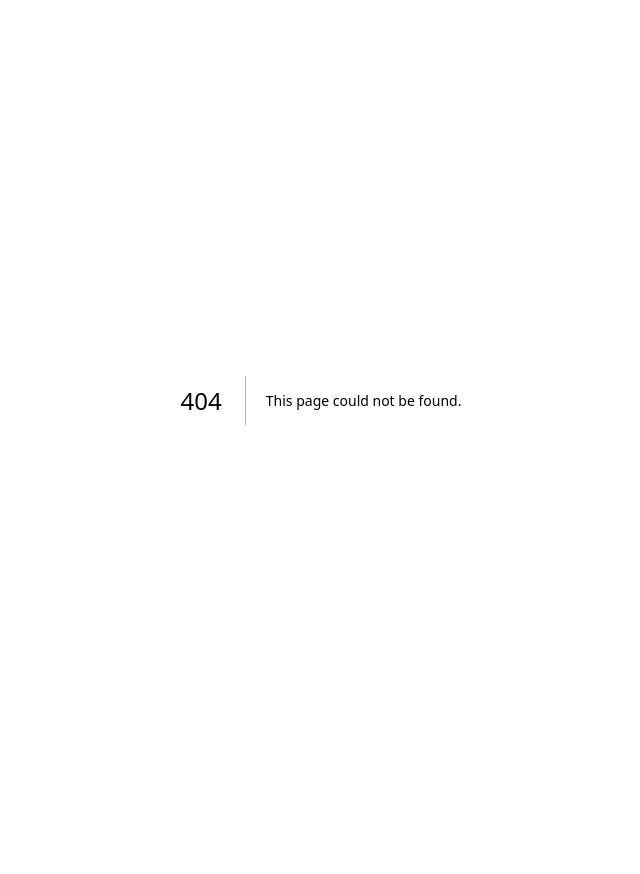
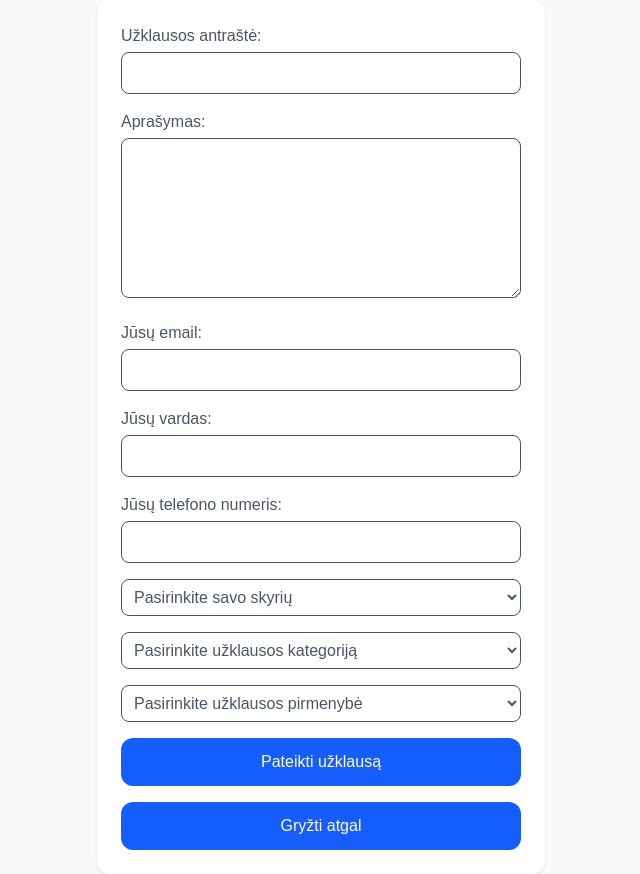
Before and after one commit to TammiDomantas/rating-page-app, a Next.js app: page /create-ticket in a window 1280 px wide. Before the commit this address had no page. Shown: the whole page, without its empty margins (319-959 px from the left). Before the commit the page ends 800 px from the top, so only its background shows below. Built offline with nearby package versions, Linux system fonts and the light colour scheme.

Commit message:
Add ticket creation UI

```diff
--- /dev/null
+++ b/app/create-ticket/page.tsx
@@ -0,0 +1,175 @@
+"use client";
+import Link from "next/link";
+export default function CreateTicketPage() {
+  return (
+    <main className="min-h-screen bg-gray-50 flex items-center justify-center px-4">
+        <form className="bg-white p-6 rounded-xl shadow w-full max-w-md space-y-4">
+
+        <div>
+          <label htmlFor="title" className="block mb-1 font-medium text-gray-600">
+            Užklausos antraštė:
+          </label>
+
+          <input
+            type="text"
+            id="title"
+            name="title"
+            className="w-full border rounded-lg p-2 text-gray-600"
+          />
+        </div>
+
+        <div>
+          <label htmlFor="description" className="block mb-1 font-medium text-gray-600">
+            Aprašymas:
+          </label>
+
+          <textarea
+            id="description"
+            name="description"
+            className="w-full border rounded-lg p-2 h-40 text-gray-600"
+          />
+        </div>
+
+        <div>
+          <label htmlFor="email" className="block mb-1 font-medium text-gray-600">
+            Jūsų email:
+          </label>
+
+          <input
+            type="text"
+            id="email"
+            name="email"
+            className="w-full border rounded-lg p-2 text-gray-600"
+          />
+        </div>
+
+        <div>
+          <label htmlFor="name" className="block mb-1 font-medium text-gray-600">
+            Jūsų vardas:
+          </label>
+
+          <input
+            type="text"
+            id="name"
+            name="name"
+            className="w-full border rounded-lg p-2 text-gray-600"
+          />
+        </div>
+
+        <div>
+
+        <label htmlFor="phone" className="block mb-1 font-medium text-gray-600">
+        Jūsų telefono numeris:
+        </label>
+
+        <input
+            id="phone"
+            name="phone"
+            type="tel"
+            onInput={(e) =>
+            (e.currentTarget.value = e.currentTarget.value.replace(/\D/g, ""))
+            }
+            className="w-full border rounded-lg p-2 text-gray-600"
+        />
+        </div>
+
+        <div>
+
+        <select className="w-full border rounded-lg p-2 bg-white focus:outline-none focus:ring-2 focus:ring-blue-500 text-gray-600">
+            <option value="">Pasirinkite savo skyrių</option>
+            {/*
+            <option value=""></option>
+            */}
+            <option value="Administracija (MVK)">Administracija (MVK)</option>
+            <option value="Administracija (OK)">Administracija (OK)</option>
+            <option value="Administracija (PSI)">Administracija (PSI)</option>
+            <option value="Administracija (SL)">Administracija (SL)</option>
+            <option value="Administracija (TUB)">Administracija (TUV)</option>
+            <option value="Akių ligų skyrius (SL)">Akių ligų skyrius (SL)</option>
+            <option value="Akušerijos skyrius (MVK)">Akušerijos skyrius (MVK)</option>
+            <option value="Ambulatorinės chirurgijos skyrius (SL)">Ambulatorinės chirurgijos skyrius (SL)</option>
+            <option value="Anesteziologijos - operacijų skyrius (SL)">Anesteziologijos - operacijų skyrius (SL)</option>
+            <option value="Apskaitos ir biudžeto skyrius (SL)">Apskaitos ir biudžeto skyrius (SL)</option>
+            <option value="Ausų, nosies, gerklės ligų skyrius (SL)">Ausų, nosies, gerklės ligų skyrius (SL)</option>
+            <option value="Onkologijos skyrius (OK)">Onkologijos skyrius (OK)</option>
+            <option value="Chirurgijos reanimacijos ir intensyviosios terapijos skyrius (SL)">Chirurgijos reanimacijos ir intensyviosios terapijos skyrius (SL)</option>
+            <option value="Energetikos skyrius (SL)">Energetikos skyrius (SL)</option>
+            <option value="Ginekologijos skyrius (MVK)">Ginekologijos skyrius (MVK)</option>
+            <option value="I chirurgijos skyrius (SL)">I chirurgijos skyrius (SL)</option>
+            <option value="Pulmonologijos skyrius (TUB)">Pulmonologijos skyrius (TUB)</option>
+            <option value="II chirurgijos skyrius (SL)">II chirurgijos skyrius (SL)</option>
+            <option value="Tuberkuliozės skyrius (TUB)">Tuberkuliozės skyrius (TUB)</option>
+            <option value="Infekcijų kontrolės skyrius (SL)">Infekcijų kontrolės skyrius (SL)</option>
+            <option value="Informacinių technologijų skyrius (SL)">Informacinių technologijų skyrius (SL)</option>
+            <option value="Infrastruktūros skyrius (SL)">Infrastruktūros skyrius (SL)</option>
+            <option value="Dokumentų valdymo ir klientų aptarnavimo skyrius (SL)">Dokumentų valdymo ir klientų aptarnavimo skyrius (SL)</option>
+            <option value="Kardiologijos reanimacijos ir intensyviosios terapijos skyrius (SL)">Kardiologijos reanimacijos ir intensyviosios terapijos skyrius (SL)</option>
+            <option value="Klinikinės diagnostikos laboratorija (TUB)">Klinikinės diagnostikos laboratorija (TUB)</option>
+            <option value="Klinikinės fiziologijos skyrius (SL)">Klinikinės fiziologijos skyrius (SL)</option>
+            <option value="Konsultacijų skyrius (OK)">Konsultacijų skyrius (OK)</option>
+            <option value="Konsultacijų skyrius (SL)">Konsultacijų skyrius (SL)</option>
+            <option value="Konsultacijų skyrius (TUB)">Konsultacijų skyrius (TUB)</option>
+            <option value="Kraujo bankas (SL)">Kraujo bankas (SL)</option>
+            <option value="Laboratorinės diagnostikos skyriaus padalinys (MVK)"></option>
+            <option value="Laboratorinės diagnostikos skyriaus padalinys (OK)"></option>
+            <option value="Laboratorinės diagnostikos skyrius (SL)"></option>
+            <option value=""></option>
+            <option value=""></option>
+        </select>
+        </div>
+
+        <div>
+        <select className="w-full border rounded-lg p-2 bg-white focus:outline-none focus:ring-2 focus:ring-blue-500 text-gray-600">
+            <option value="">Pasirinkite užklausos kategoriją</option>
+            {/*
+            <optgroup label="">
+                <option value=""></option>
+            </optgroup>
+            */}
+            <optgroup label="Informacinių technologijų skyrius">
+                <option value="DVS">DVS</option>
+                <option value="Elektroninis paštas">Elektroninis paštas</option>
+                <option value="ESIS">Esis</option>
+                <option value="Kita (NE KROVIMO DARBAI)">Kita (NE KROVIMO DARBAI)</option>
+                <option value="Kompiuteris">Kompiuteris</option>
+                <option value="medDream">medDream</option>
+                <option value="Pirkimai">Pirkimai</option>
+                <option value="Spausdintuvas">Spausdintuvas</option>
+                <option value="Tabeliai-Grafikai">Tabeliai-Grafikai</option>
+                <option value="Vartotojai">Vartotojai</option>
+            </optgroup>
+        </select>
+        </div>
+
+        <select className="w-full border rounded-lg p-2 bg-white focus:outline-none focus:ring-2 focus:ring-blue-500 text-gray-600">
+            <option value="">Pasirinkite užklausos pirmenybė</option>
+            <option value="Pagrindinis">Pagrindinis</option>
+            <option value="Labai aukštas">Labai aukštas</option>
+            <option value="Aukštas">Aukštas</option>
+            <option value="Vidutinis">Vidutinis</option>
+            <option value="Žemas">Žemas</option>
+            <option value="Labai žemas">Labai žemas</option>
+        </select>
+
+        <button
+            type="submit"
+            className="w-full flex items-center justify-center bg-blue-600 text-white py-3 rounded-xl hover:bg-blue-700 transition font-medium"
+            >
+            Pateikti užklausą
+        </button>
+        <Link
+            href="/"
+            className="block w-full bg-blue-600 text-white text-center py-3 rounded-xl hover:bg-blue-700 transition"
+            >
+              Gryžti atgal
+        </Link>
+      </form>
+    </main>
+
+
+
+
+
+
+  )
+}
--- a/app/page.tsx
+++ b/app/page.tsx
@@ -14,6 +14,14 @@ export default function HomePage() {
         </p>
 
         <Link
+          href="/create-ticket"
+          className="block bg-blue-600 text-white py-3 rounded-xl hover:bg-blue-700 transition"
+        >
+          Sukurti užklausą
+        </Link>
+
+
+        <Link
           href="/rating-summary"
           className="block bg-blue-600 text-white py-3 rounded-xl hover:bg-blue-700 transition"
         >
```
